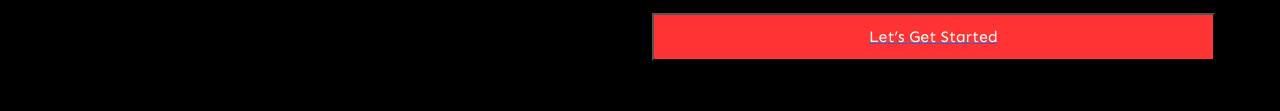
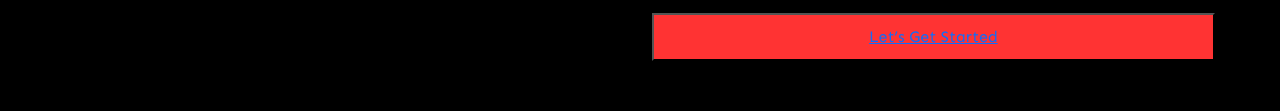
Before and after one commit to shalabh0193/designbyshalabh, a plain HTML site: page index.html in a window 1280 px wide. Shown: the part 5945-6056 px from the top of the page. Drawn offline with nearby package versions, Linux system fonts and the light colour scheme.

Commit message:
Update index.html

```diff
--- a/index.html
+++ b/index.html
@@ -338,7 +338,7 @@
 
                                   </div>
 
-                                <a href="mailto:shalabhagarwal91@gmail.com" ><button type="submit" class="btnlet " href="mailto:shalabhagarwal91@gmail.com">Let’s Get Started</button></a>
+                               <button type="submit" class="btnlet " > <a href="mailto:shalabhagarwal91@gmail.com">Let’s Get Started</a></button>
                               </form>
                         </form>
                     </div>
```
